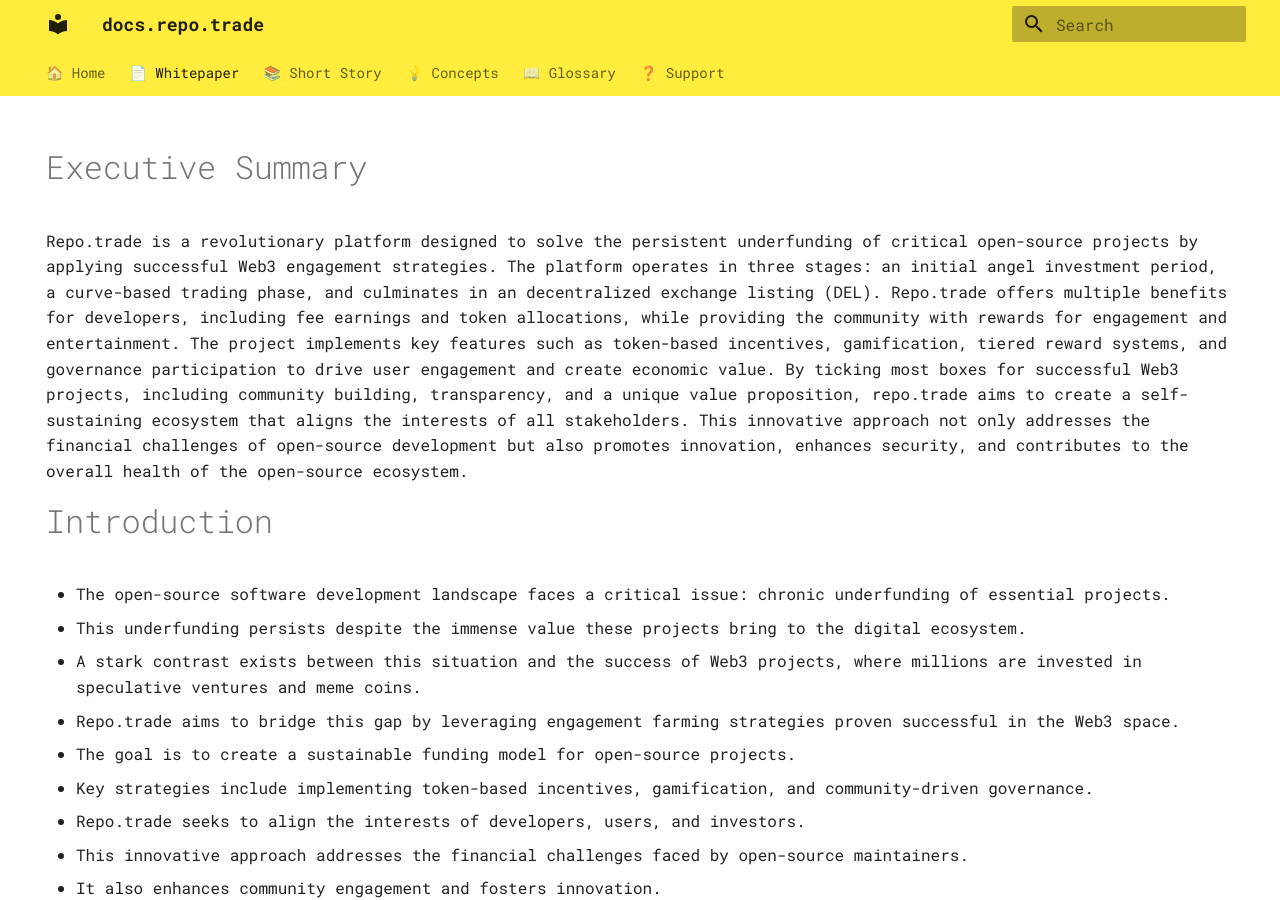
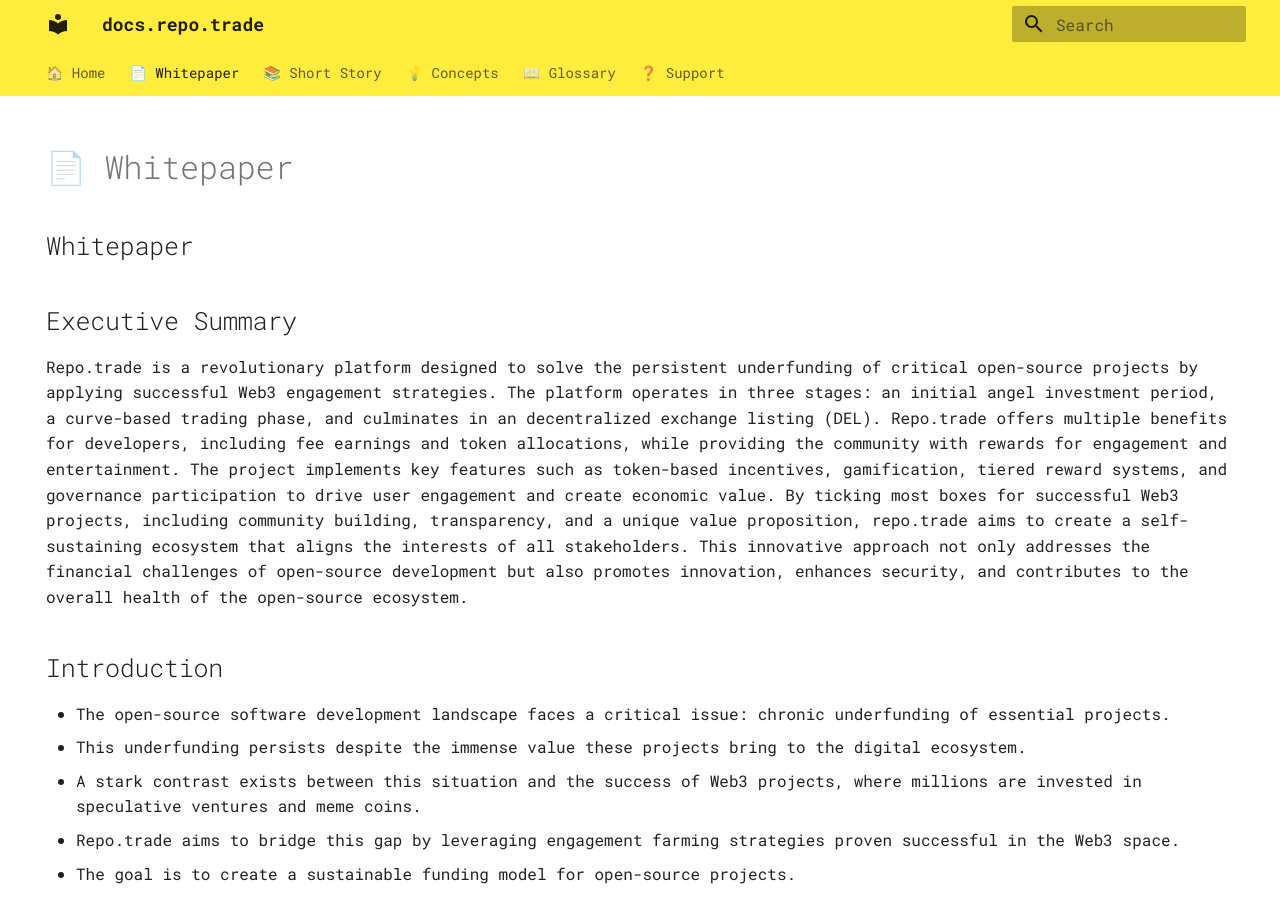
Before and after one commit to repotrade/docs, an MkDocs documentation site: the page built from docs/whitepaper.md, in a window 1280 px wide and 900 px high. Built offline with MkDocs 1.6.1 and Material for MkDocs 9.7.7, drawn with Linux system fonts in a browser that asks for light colours.

```diff
--- a/docs/whitepaper.md
+++ b/docs/whitepaper.md
@@ -3,11 +3,14 @@ hide:
   - navigation
   - toc
 ---
-# Executive Summary
+
+## Whitepaper
+
+## Executive Summary
 
 Repo.trade is a revolutionary platform designed to solve the persistent underfunding of critical open-source projects by applying successful Web3 engagement strategies. The platform operates in three stages: an initial angel investment period, a curve-based trading phase, and culminates in an decentralized exchange listing (DEL). Repo.trade offers multiple benefits for developers, including fee earnings and token allocations, while providing the community with rewards for engagement and entertainment. The project implements key features such as token-based incentives, gamification, tiered reward systems, and governance participation to drive user engagement and create economic value. By ticking most boxes for successful Web3 projects, including community building, transparency, and a unique value proposition, repo.trade aims to create a self-sustaining ecosystem that aligns the interests of all stakeholders. This innovative approach not only addresses the financial challenges of open-source development but also promotes innovation, enhances security, and contributes to the overall health of the open-source ecosystem.
 
-# Introduction
+## Introduction
 
 - The open-source software development landscape faces a critical issue: chronic underfunding of essential projects.
 - This underfunding persists despite the immense value these projects bring to the digital ecosystem.
@@ -20,7 +23,7 @@ Repo.trade is a revolutionary platform designed to solve the persistent underfun
 - It also enhances community engagement and fosters innovation.
 - Ultimately, repo.trade aims to ensure the long-term viability of critical digital infrastructure.
 
-# Problem Statement
+## Problem Statement
 
 - Chronic underfunding of critical open-source projects
 - Misalignment between value creation and financial compensation in open-source
@@ -33,7 +36,7 @@ Repo.trade is a revolutionary platform designed to solve the persistent underfun
 - Vulnerability to security risks due to inadequate resources for proper maintenance
 - Threat to the overall health and growth of the open-source ecosystem
 
-# Engagement farming
+## Engagement farming
 
 Meanwhile, people are throwing millions of dollars into meme coins merely for the purpose of entertainment and speculation.
 
@@ -51,9 +54,9 @@ Based on the success of Web3 projects in general and pump.fun specifically, as w
 
 These strategies can create economic value by increasing user retention, driving token demand, expanding the user base, and creating a self-sustaining ecosystem of engaged participants.
 
-# Solution Overview
+## Solution Overview
 
-# Stages
+## Stages
 
 ## Stage 1: Auction
 
@@ -80,7 +83,7 @@ Once the two initial auction days have passed, the coin enters a phase where it
 
 Further stages, like listing on DEXes are under consideration but not on the roadmap just yet.
 
-# Technology Stack
+## Technology Stack
 
 - Solana blockchain: High-performance, scalable layer-1 protocol
 - Anchor-ang: Solana's development framework for smart contracts
@@ -91,11 +94,11 @@ Further stages, like listing on DEXes are under consideration but not on the roa
 - SvelteKit with Vite: As our frontend library
 - Web3.js: Library for interacting with the Solana blockchain
 
-# Tokenomics
+## Tokenomics
 
 There are no plans to release a separate governance token currently but the potential for a future Token Generation Event (TGE) are present already since collected fees are split between "protocol" and the repository owner.
 
-# Use Cases
+## Use Cases
 
 ## Benefits for the developer
 
@@ -118,14 +121,14 @@ There are no plans to release a separate governance token currently but the pote
 - straight-forward implementation of bounty structures
 - solana-blinks natively supported
 
-# Business Model
+## Business Model
 
 Repo.trade ears revenue by
 
 - transaction fee: interactions with the program
 - setup fee (not implemented yet): for creating a new repo on the platform for tokenizing a repository
 
-# Conclusion
+## Conclusion
 
 A successful web3 projects needs:
 
```
Also changed, not shown: docs/concepts/namespaces.md (+9 -13 lines), docs/glossary.md (+1 -0 lines), docs/index.md (line endings or trailing spaces), docs/short-story.md (line endings or trailing spaces), docs/support.md (line endings or trailing spaces).
